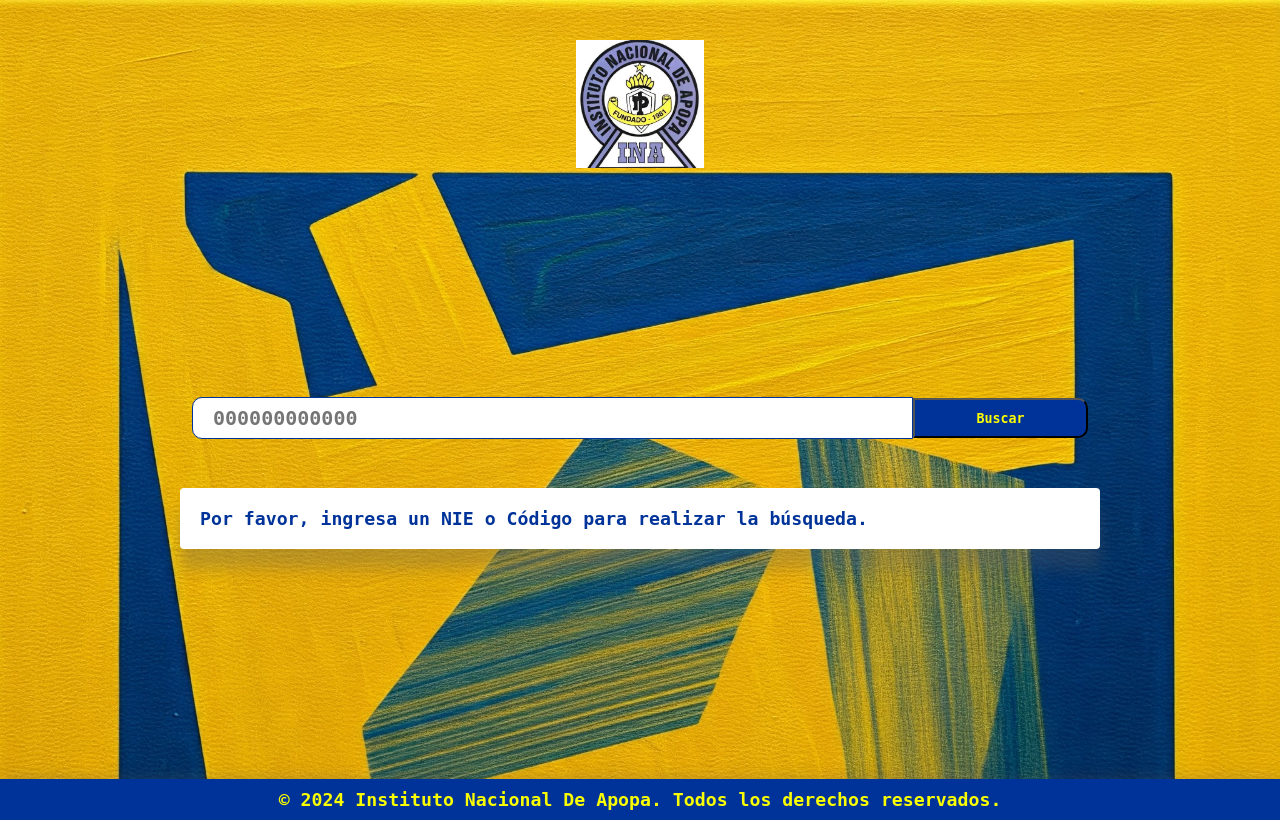
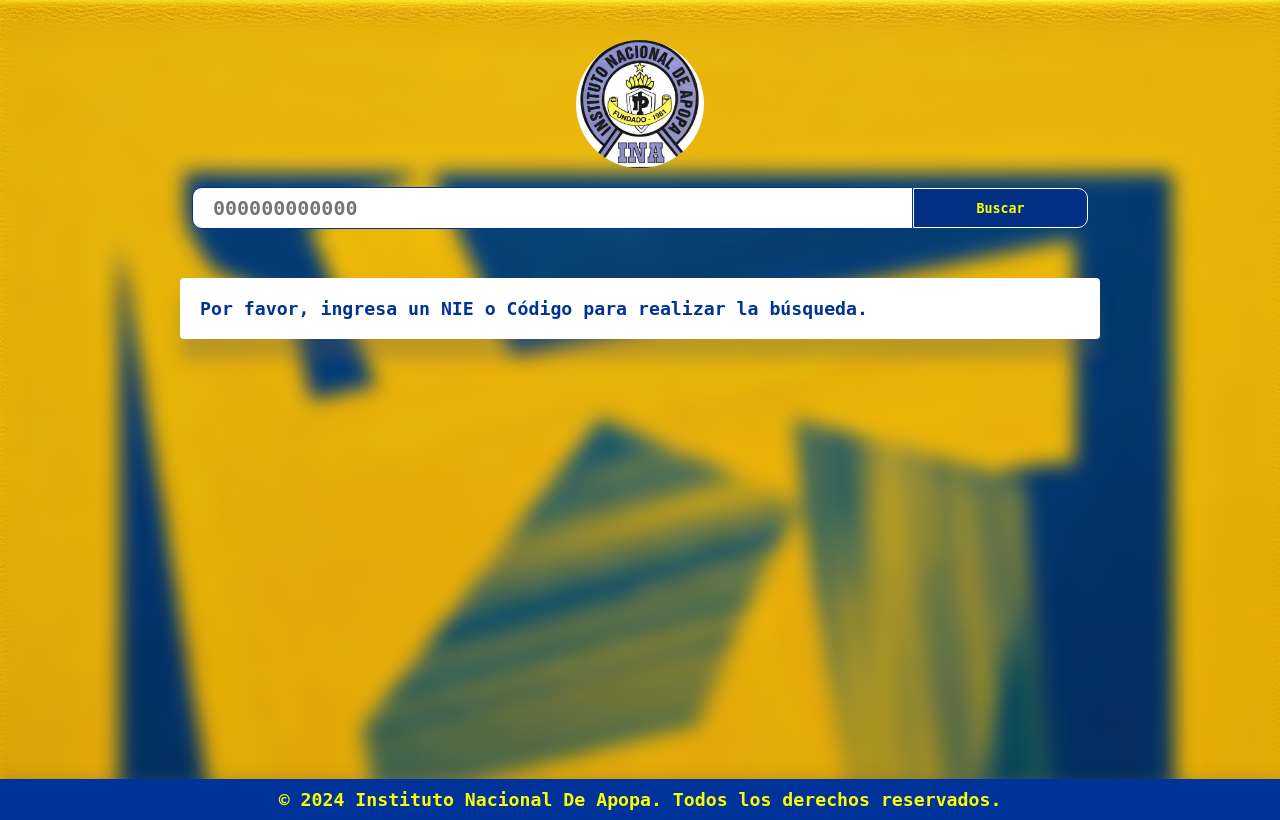
Before and after one commit to NioyJadelkaFp/ParaPadres, a Flask app: page / in a window 1280 px wide. Run offline with Flask 3, Linux system fonts and the light colour scheme; data that the repository does not hold is empty.

Commit message:
mejora de css

```diff
--- a/static/Css/estilo.css
+++ b/static/Css/estilo.css
@@ -4,6 +4,7 @@
     scrollbar-width: none; /* Ocultar en Firefox */
     font-family: monospace;
     font-weight: bold;
+    transition: 0.5s all;
 }
 
 body {
@@ -22,7 +23,7 @@
     display: flex;
     align-items: center;
     flex-direction: column;
-    height: 100%;
+    height: 100vh;
 }
 
 .Img {
@@ -62,20 +63,24 @@
 .Formulario button {
     width: 20%;
     height: 40px;
+    border: 1px white solid;
     border-radius: 0px 10px 10px 0px;
-    background-color: #003399; /* Azul oscuro */
-    color: #fbff00; /* Amarillo */
+    background-color: #023085; /* Azul más oscuro */
+    color: #fbff02; /* Amarillo */
     font-weight: bold;
+    transition: 0.5s all;
 }
 
 .Formulario button:hover {
-    background-color: #002366; /* Azul más oscuro */
+    transition: 0.5s all;
+    border: none;
+    background-color: #234b99; /* Azul oscuro */
 }
 
 .lista-item {
     transition: all 0.5s;
     max-width: 900px;
-    width: 100%;
+    width: 80%;
     height: auto;
     margin-top: 50px;
     background: #ffffff; /* Blanco */
@@ -171,7 +176,7 @@
 
     main {
         padding: 10px;
-        height: 90vh;
+        height: 100vh;
     }
 
     footer {
--- a/templates/layout.html
+++ b/templates/layout.html
@@ -7,13 +7,13 @@
     <link rel="stylesheet" href="{{ url_for('static', filename='Css/estilo.css')}}">
     <title>{{ titulo_web }} - Instituto Nacional De Apopa</title>
 </head>
-<body style="background-repeat: no-repeat; background-size: cover; background-image: url({{ url_for('static', filename='Img/fondo.jfif')}}); ">
+<body style="backdrop-filter: blur(10px); background-repeat: no-repeat; background-size: cover; background-image: url({{ url_for('static', filename='Img/fondo.jfif')}}); ">
 
-    <div class="Img">
-        <img src="{{ url_for('static', filename='Img/logoIna.webp')}}" alt="Logo Del Ina">
+    <div class="Img" style="border-radius: 50%;">
+        <img  src="{{ url_for('static', filename='Img/logoIna.webp')}}" alt="Logo Del Ina" style="border-radius: 50%;"">
     </div>
 
-    <main style="width: 100%; height: auto;">
+    <main style="width: 100%; height: 100vh;">
         {% block content %}
             <!-- Aquí va tu contenido -->
         {% endblock %}
```
